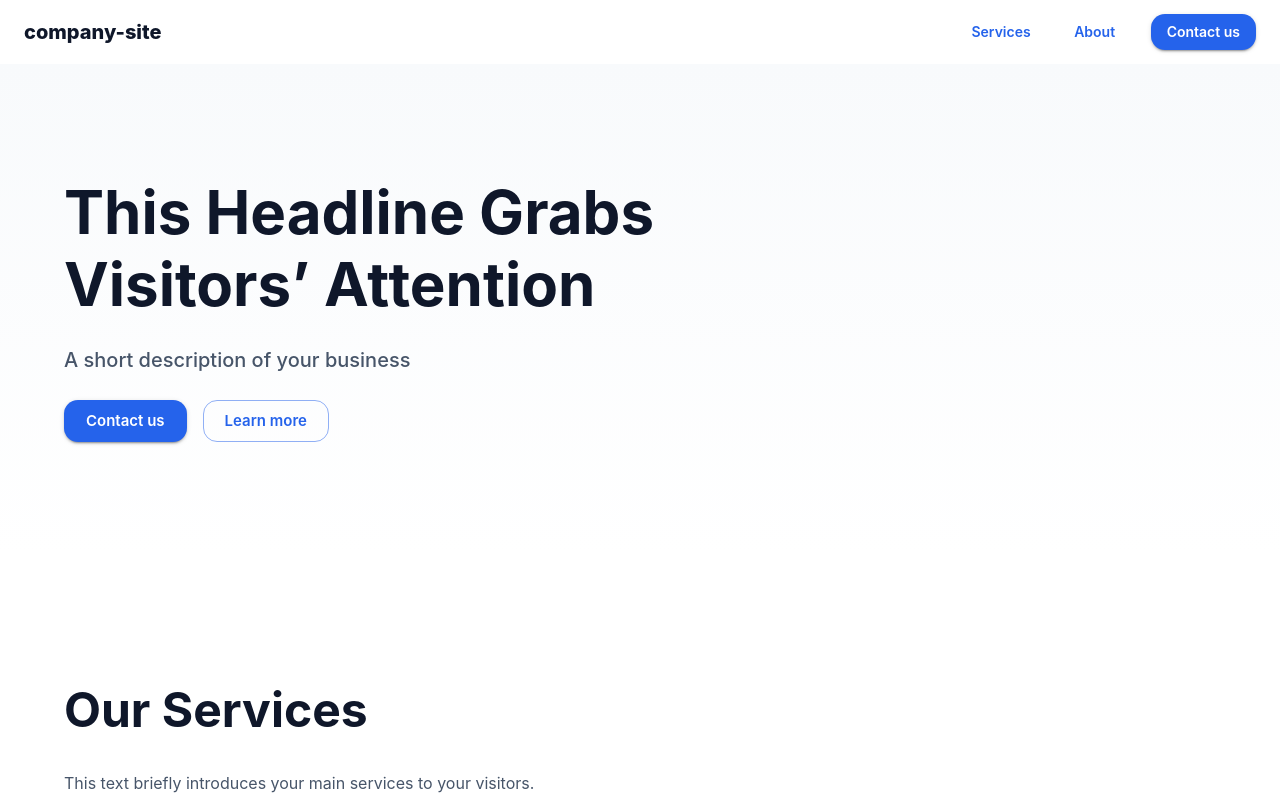
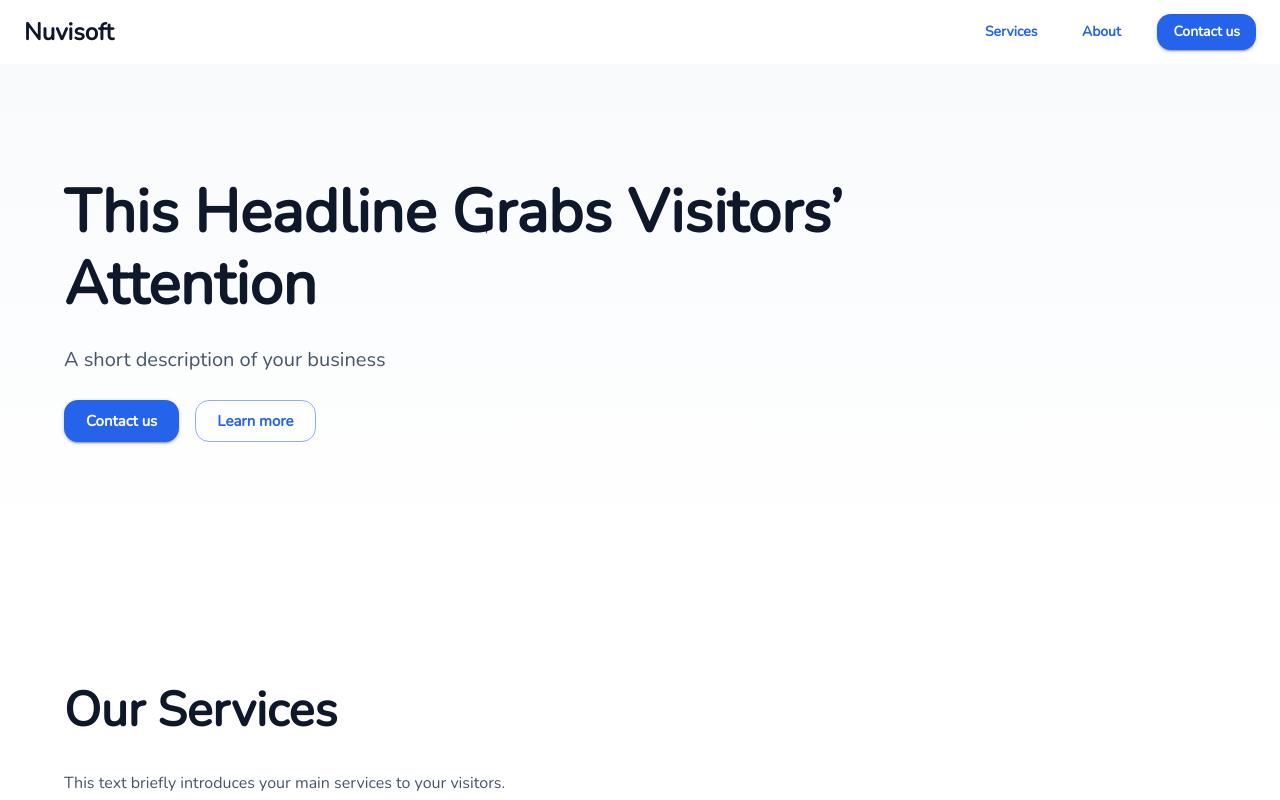
Before and after one commit to Nuvisoft/company-site, a React (Vite) app: page / in a window 1280 px wide. Shown: the top 800 px of the page. Built offline with nearby package versions, Linux system fonts and the light colour scheme.

Commit message:
Add fonts

```diff
--- a/index.html
+++ b/index.html
@@ -2,6 +2,10 @@
 <html lang="en">
   <head>
     <meta charset="UTF-8" />
+    <link
+      rel="stylesheet"
+      href="https://fonts.googleapis.com/css?family=Nunito|Poppins"
+    />
     <link rel="icon" type="image/svg+xml" href="/vite.svg" />
     <meta name="viewport" content="width=device-width, initial-scale=1.0" />
     <title>Nuvisoft</title>
--- a/src/components/AppToolbar.tsx
+++ b/src/components/AppToolbar.tsx
@@ -19,8 +19,8 @@ export default function AppToolbar() {
     <HideOnScroll>
       <AppBar position="sticky" color="transparent" elevation={0}>
         <Toolbar sx={{ gap: 3 }}>
-          <Typography variant="h6" sx={{ flexGrow: 1, fontWeight: 800 }}>
-            company-site
+          <Typography variant="h5" sx={{ flexGrow: 1, fontWeight: 600 }}>
+            Nuvisoft
           </Typography>
           <Button variant="text">Services</Button>
           <Button variant="text">About</Button>
--- a/src/themes/theme.ts
+++ b/src/themes/theme.ts
@@ -1,21 +1,21 @@
-import { createTheme } from '@mui/material/styles'
+import { createTheme } from "@mui/material/styles";
 
 const theme = createTheme({
   palette: {
-    primary: { main: '#2563eb' },
-    secondary: { main: '#0ea5e9' },
-    text: { primary: '#0f172a', secondary: '#475569' },
-    background: { default: '#ffffff' },
+    primary: { main: "#2563eb" },
+    secondary: { main: "#0ea5e9" },
+    text: { primary: "#0f172a", secondary: "#475569" },
+    background: { default: "#ffffff" },
   },
   typography: {
-    fontFamily: ['Inter', 'system-ui', 'Segoe UI', 'Roboto', 'Helvetica', 'Arial', 'sans-serif'].join(','),
-    h1: { fontWeight: 800, letterSpacing: '-0.02em' },
-    h2: { fontWeight: 700 },
-    h3: { fontWeight: 700 },
+    fontFamily: ["Nunito", "Poppins"].join(","),
+    h1: { fontWeight: 600, letterSpacing: "-0.02em" },
+    h2: { fontWeight: 600 },
+    h3: { fontWeight: 600 },
     body1: { lineHeight: 1.7 },
-    button: { textTransform: 'none', fontWeight: 600 },
+    button: { textTransform: "none", fontWeight: 600 },
   },
   shape: { borderRadius: 14 },
-})
+});
 
-export default theme
+export default theme;
```
